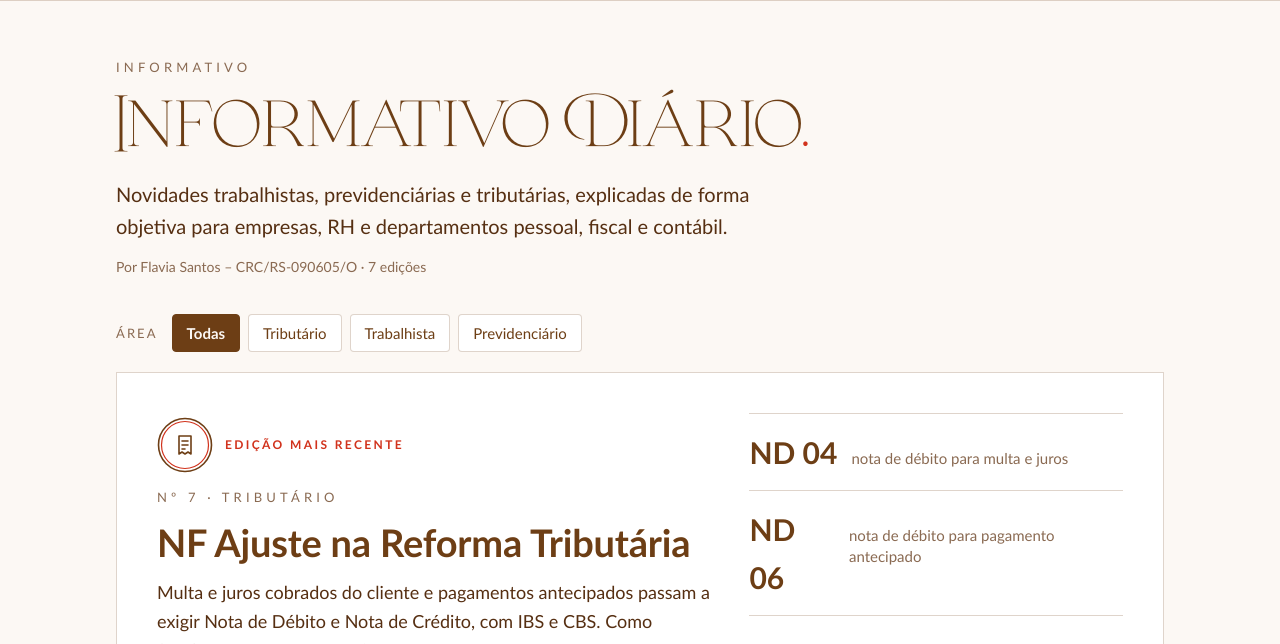
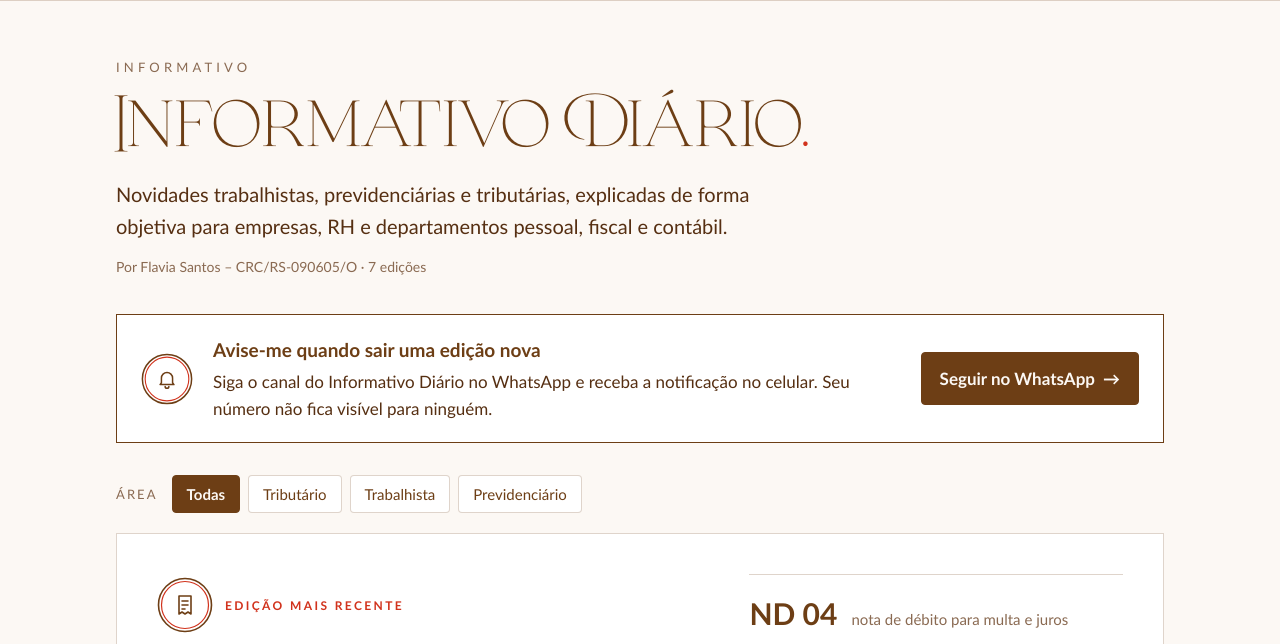
Before and after one commit to flaviasantoscontadora/informativo, a plain HTML site: page index.html in a window 1280 px wide. Shown: the part 95-739 px from the top of the page. Drawn offline with Linux system fonts and the light colour scheme.

Commit message:
Inclui o botão Avise-me com o canal do WhatsApp
Co-Authored-By: Claude Opus 5.5 <noreply@anthropic.com>
Claude-Session: https://claude.ai/code/session_01BSUEVdL5jhUfe26f8BnpbM

```diff
--- a/index.html
+++ b/index.html
@@ -167,6 +167,13 @@ td.cod{font-family:var(--texto);font-weight:700;font-size:18px;color:var(--brand
 .rodape .marca{width:180px}
 .rodape p{margin:0}
 
+.avise{display:grid;grid-template-columns:auto minmax(0,1fr) auto;gap:20px;align-items:center;background:var(--surface);border:1px solid var(--brand);padding:20px 24px;margin-bottom:32px}
+.avise .selo{width:52px;height:52px}
+.avise b{display:block;font-size:19px;color:var(--brand)}
+.avise p{margin:2px 0 0;color:var(--ink)}
+.avise .botao{white-space:nowrap}
+.mini.canal-mini{border-color:var(--brand)}
+@media (max-width:640px){.avise{grid-template-columns:minmax(0,1fr)}.avise .selo{display:none}.avise .botao{white-space:normal}}
 @media (max-width:960px){.vitrine{grid-template-columns:repeat(2,minmax(0,1fr))}}
 @media (max-width:860px){
   .materia{grid-template-columns:minmax(0,1fr);gap:32px}
@@ -257,6 +264,7 @@ const IC={
   pasta:'<path d="M3 6h6l2 2h10v11H3z"/><path d="M3 11h18"/>',
   multa:'<rect x="3" y="6" width="18" height="12" rx="1"/><circle cx="12" cy="12" r="2.5"/><path d="M6.5 9.5h.01M17.5 14.5h.01"/>',
   pessoas:'<circle cx="9" cy="8" r="3"/><circle cx="17" cy="9" r="2.5"/><path d="M3 20c.6-4 3-6 6-6s5.4 2 6 6M15 14.5c2.6 0 4.6 1.8 5 5.5"/>',
+  sino:'<path d="M6 16v-5a6 6 0 0 1 12 0v5l1.5 2h-15z"/><path d="M10 20a2 2 0 0 0 4 0"/>',
   info:'<circle cx="12" cy="12" r="8"/><path d="M12 11v5M12 8v.01"/>'
 };
 const ic=(n,cls)=>`<svg viewBox="0 0 24 24" aria-hidden="true"${cls?` class="${cls}"`:''}><g class="ic">${IC[n]}</g></svg>`;
@@ -387,6 +395,7 @@ function bloco(b){
 }
 const numeros=ns=>`<div class="numeros">${ns.map(([n,t])=>`<div><b>${n}</b><span>${t}</span></div>`).join('')}</div>`;
 
+const CANAL='https://whatsapp.com/channel/0029VbE8pGg9MF97KAElTX3Q';
 const wa=m=>'https://wa.me/5551994608001?text='+encodeURIComponent(m);
 let filtro='Todas';
 const AREAS=['Todas',...new Set(EDICOES.map(e=>e.area))];
@@ -418,6 +427,11 @@ function inicio(){
     <p>Novidades trabalhistas, previdenciárias e tributárias, explicadas de forma objetiva para empresas, RH e departamentos pessoal, fiscal e contábil.</p>
     <span class="assina">Por Flavia Santos – CRC/RS-090605/O · ${EDICOES.length} edições</span>
   </section>
+  <aside class="avise" aria-label="Receber avisos">
+    ${selo('sino')}
+    <div><b>Avise-me quando sair uma edição nova</b><p>Siga o canal do Informativo Diário no WhatsApp e receba a notificação no celular. Seu número não fica visível para ninguém.</p></div>
+    <a class="botao" href="${CANAL}" target="_blank" rel="noopener">Seguir no WhatsApp <span>→</span></a>
+  </aside>
   <div class="filtros" role="group" aria-label="Filtrar por área"><span>Área</span>${AREAS.map(a=>`<button type="button" data-area="${a}" aria-pressed="${a===filtro}">${a}</button>`).join('')}</div>
   <section class="vitrine" id="vitrine" aria-label="Edições">${vitrine()}</section>
   <section class="caminhos" aria-labelledby="caminhos-titulo">
@@ -458,6 +472,7 @@ function materia(e){
   <aside class="lateral" aria-label="Resumo e outras edições">
     <div><h4>Em números</h4>${numeros(e.numeros)}</div>
     <div class="mini"><h4>Tem dúvida?</h4><p>Fale comigo pelo WhatsApp ou pelos canais do Linktree sobre esta edição.</p><a href="#fale-conosco">Fale conosco →</a></div>
+    <div class="mini canal-mini"><h4>Avise-me</h4><p>Receba as próximas edições no celular pelo canal do WhatsApp.</p><a href="${CANAL}" target="_blank" rel="noopener">Seguir o canal →</a></div>
     <div><h4>Outras edições</h4><div class="outras">${outras.map(o=>`<a href="#${o.id}">${o.titulo}</a>`).join('')}</div></div>
   </aside>
   </div></div>`;
```
